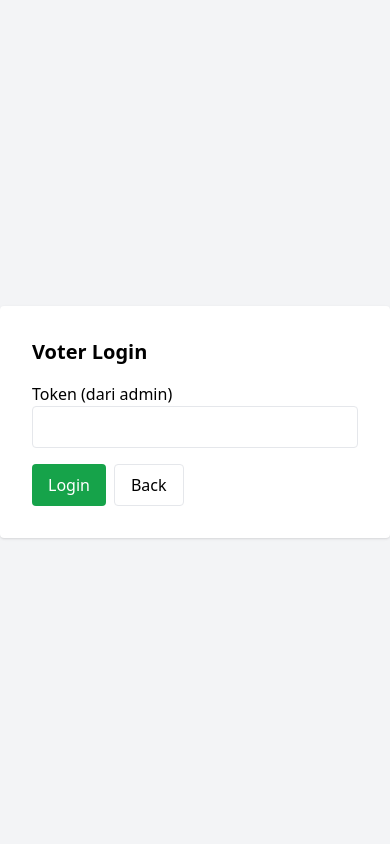
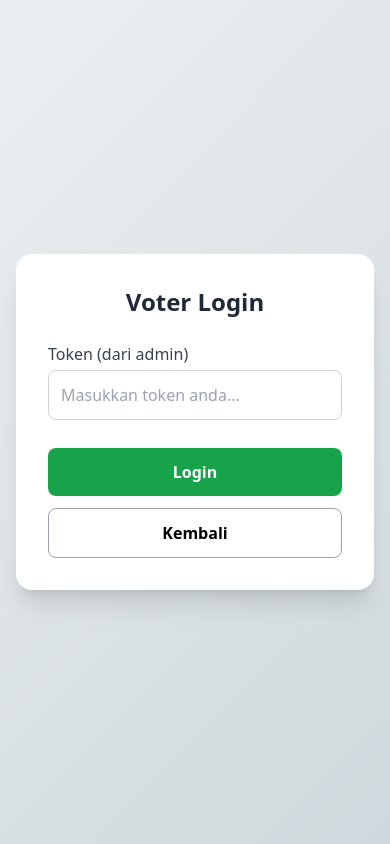
Before and after one commit to jodijonatan/SiVoting, a PHP site: page /public/voter_login.php in a window 390 px wide. Run offline with PHP 8.4, Linux system fonts and the light colour scheme; some libraries are stand-ins or nearby versions.

Commit message:
update voter page

```diff
--- a/components/nav.php
+++ b/components/nav.php
@@ -20,7 +20,7 @@ $dashboard_label = $is_admin ? 'Admin' : 'Voter';
       </a>
     </div>
     <div class="flex items-center space-x-3">
-      <span class="text-gray-600">Halo, <b><?php echo e($user_name); ?></b></span>
+      <!-- <span class="text-gray-600">Halo, <b><?php echo e($user_name); ?></b></span> -->
       <a href="logout.php" class="px-4 py-2 bg-red-500 text-white rounded-lg hover:bg-red-600 transition">
         Logout
       </a>
--- a/public/voter_login.php
+++ b/public/voter_login.php
@@ -23,30 +23,79 @@ if ($_SERVER['REQUEST_METHOD'] === 'POST') {
 }
 ?>
 <!doctype html>
-<html>
+<html lang="id">
 
 <head>
   <meta charset="utf-8">
   <title>Voter Login</title>
   <script src="https://cdn.tailwindcss.com"></script>
   <link rel="icon" type="image/png" href="../assets/favicon.png">
+
+  <style>
+    /* Tambahan: Background gradient */
+    body {
+      background: linear-gradient(135deg, #eceff1, #cfd8dc);
+    }
+  </style>
 </head>
 
-<body class="bg-gray-100 min-h-screen flex items-center justify-center">
-  <div class="bg-white p-8 rounded shadow max-w-md w-full">
-    <h2 class="text-xl font-bold mb-4">Voter Login</h2>
-    <?php if ($m = flash('error')): ?><div class="bg-red-100 p-2 text-red-700 mb-3 rounded"><?php echo e($m); ?></div><?php endif; ?>
-    <?php if ($m = flash('success')): ?><div class="bg-green-100 p-2 text-green-700 mb-3 rounded"><?php echo e($m); ?></div><?php endif; ?>
-    <form method="post">
-      <label class="block mb-4">Token (dari admin)
-        <input name="token" required class="w-full p-2 border rounded" />
-      </label>
-      <div class="flex gap-2">
-        <button class="px-4 py-2 bg-green-600 text-white rounded">Login</button>
-        <a href="../index.php" class="px-4 py-2 border rounded">Back</a>
+<body class="min-h-screen flex items-center justify-center p-4">
+
+  <!-- Card Login -->
+  <div class="bg-white w-full max-w-md rounded-2xl shadow-xl p-8
+              transition transform hover:shadow-2xl duration-300">
+
+    <h2 class="text-2xl font-bold mb-6 text-gray-800 text-center">
+      Voter Login
+    </h2>
+
+    <!-- Flash Message -->
+    <?php if ($m = flash('error')): ?>
+      <div class="bg-red-100 border border-red-300 text-red-700 p-3 mb-4 rounded-lg text-sm">
+        <?= e($m); ?>
+      </div>
+    <?php endif; ?>
+
+    <?php if ($m = flash('success')): ?>
+      <div class="bg-green-100 border border-green-300 text-green-700 p-3 mb-4 rounded-lg text-sm">
+        <?= e($m); ?>
+      </div>
+    <?php endif; ?>
+
+    <!-- Form -->
+    <form method="post" class="space-y-5">
+
+      <div>
+        <label class="block text-gray-700 font-medium mb-1">
+          Token (dari admin)
+        </label>
+        <input
+          name="token"
+          required
+          placeholder="Masukkan token anda..."
+          class="w-full p-3 border border-gray-300 rounded-lg focus:ring-2
+                 focus:ring-blue-500 outline-none text-gray-800" />
+      </div>
+
+      <div class="flex flex-col sm:flex-row gap-3 pt-2">
+
+        <button
+          class="flex-1 px-4 py-3 bg-green-600 text-white rounded-lg font-semibold
+                 hover:bg-green-700 transition text-center">
+          Login
+        </button>
+
+        <a href="../index.php"
+          class="flex-1 px-4 py-3 border border-gray-400 rounded-lg text-center
+                 hover:bg-gray-100 transition font-semibold">
+          Kembali
+        </a>
+
       </div>
     </form>
+
   </div>
+
 </body>
 
 </html>
```
Also changed, not shown: public/voter_dashboard.php (+55 -21 lines).
